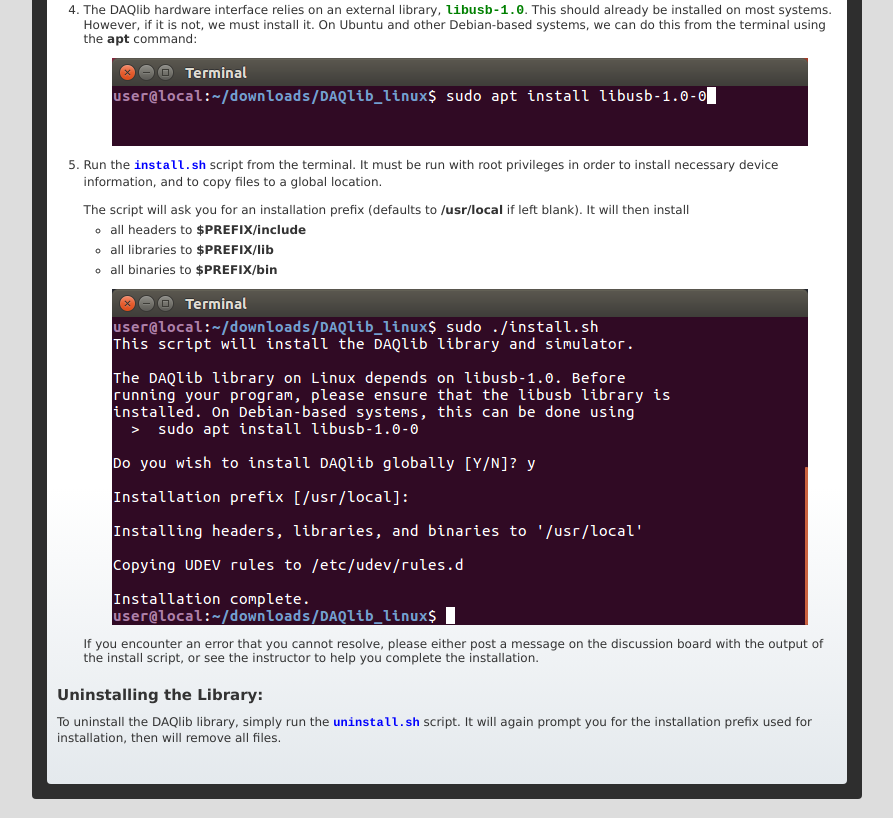
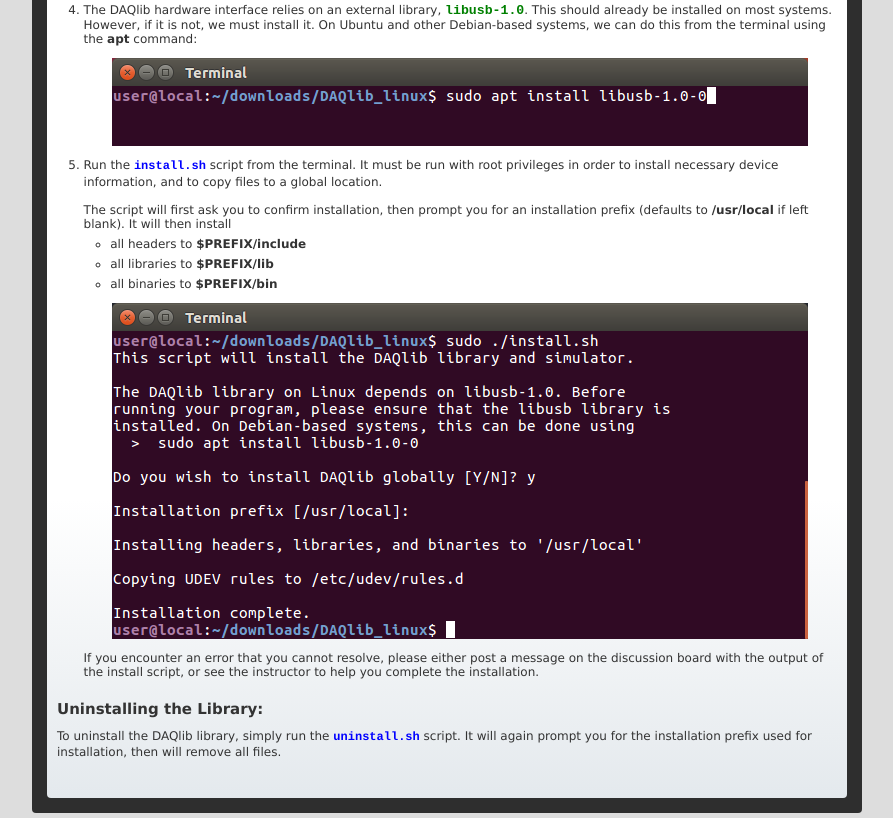
Before and after one commit to apsc160/apsc160.github.io, a plain HTML site: page daqinstall/linux.html in a window 1280 px wide. Shown: the part 821-1639 px from the top of the page, without its empty margins (163-1056 px from the left). Drawn offline with Linux system fonts and the light colour scheme; no server answers.

Commit message:
fixed daq linux installation

```diff
--- a/daqinstall/linux.html
+++ b/daqinstall/linux.html
@@ -64,10 +64,14 @@
                 </li>
                 <li>
                   <p>
-                    Run the <span class="file">install.sh</span> script from the terminal. It must be run with root privileges in order to install necessary device information, and to copy files to a global location.
+                    Run the <span class="file">install.sh</span> script from the terminal.
+                    It must be run with root privileges in order to install necessary device
+                    information, and to copy files to a global location.
                   </p>
 
-                  The script will ask you for an installation prefix (defaults to <strong>/usr/local</strong> if left blank). It will then install
+                  The script will first ask you to confirm installation, then prompt you
+                  for an installation prefix (defaults to <strong>/usr/local</strong> if left blank).
+                  It will then install
                   <ul>
                     <li>all headers to <strong>$PREFIX/include</strong></li>
                     <li>all libraries to <strong>$PREFIX/lib</strong></li>
```
